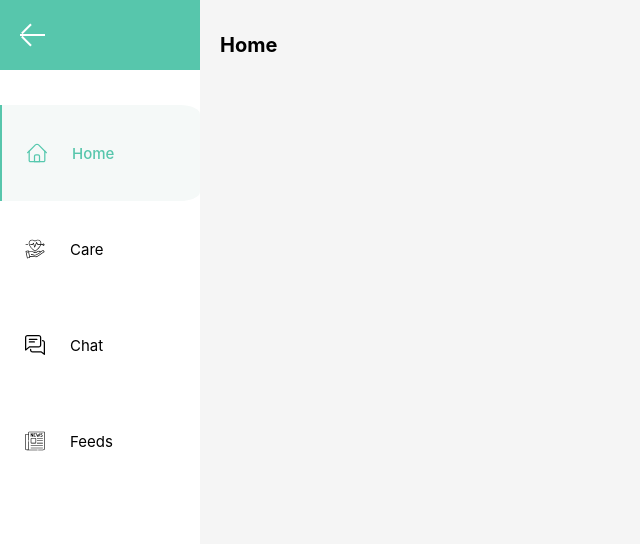
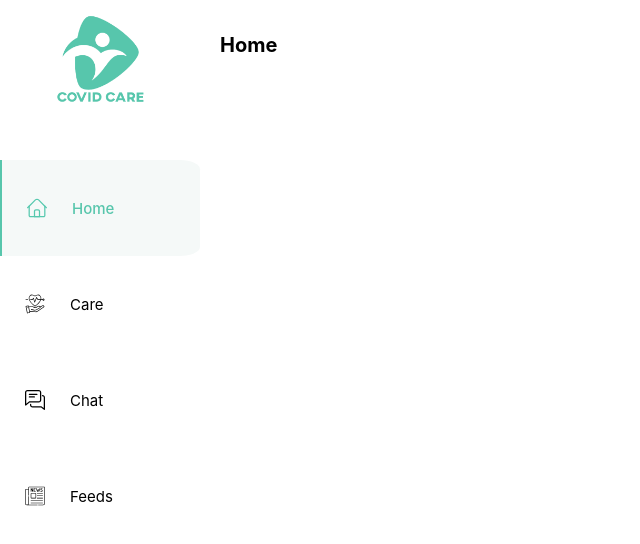
Before and after one commit to tanweer919/covidcare, a Next.js app: page / in a window 1280 px wide. Shown: the top 544 px of the page, without its empty margins (0-640 px from the left). Built offline with nearby package versions, Linux system fonts and the light colour scheme.

Commit message:
Added logo and modified sidebar

```diff
--- a/src/components/Layout.tsx
+++ b/src/components/Layout.tsx
@@ -7,13 +7,10 @@ const Layout = ({
   children: JSX.Element;
   selectedKey: number;
 }): JSX.Element => {
-  const [sidebarExpanded, setExpanded] = useState(true);
 
   return (
     <div className="layout">
       <Sidebar
-        sidebarExpanded={sidebarExpanded}
-        setExpanded={setExpanded}
         selectedKey={selectedKey}
       />
       <div className="content">{children}</div>
--- a/src/components/Sidebar.tsx
+++ b/src/components/Sidebar.tsx
@@ -3,15 +3,10 @@ import { useRouter } from "next/router";
 import SidebarIcon from "./SidebarIcon";
 
 interface propType {
-  sidebarExpanded: boolean;
-  setExpanded: React.Dispatch<React.SetStateAction<boolean>>;
   selectedKey: number
 }
-const Sidebar = ({ sidebarExpanded, setExpanded, selectedKey }: propType): JSX.Element => {
+const Sidebar = ({ selectedKey }: propType): JSX.Element => {
   const router = useRouter();
-  const handleChange = (e: React.MouseEvent<HTMLDivElement, MouseEvent>) => {
-    setExpanded(!sidebarExpanded);
-  };
 
   const handleSelect = (i: number, url: string) => {
     router.push(url);
@@ -33,17 +28,9 @@ const Sidebar = ({ sidebarExpanded, setExpanded, selectedKey }: propType): JSX.E
     { label: "Feeds", icon: "newspaper.svg", link: "/news" },
   ];
   return (
-    <nav className={`sidebar${sidebarExpanded ? " sidebar-expanded" : ""}`}>
-      <div className="sidebar-menu-button__container" onClick={handleChange}>
-        <div className="sidebar-menu-button">
-          <div
-            className={`icon-dash${sidebarExpanded ? " icon-dash-first" : ""}`}
-          ></div>
-          <div className="icon-dash "></div>
-          <div
-            className={`icon-dash${sidebarExpanded ? " icon-dash-last" : ""}`}
-          ></div>
-        </div>
+    <nav className="sidebar">
+      <div className="sidebar-logo__container">
+        <img className="sidebar-logo" src="/images/logo.png" alt="logo" />
       </div>
       {items.map((item: sidebarItem, i: number) => (
         <div
--- a/src/sass/abstract/_variables.scss
+++ b/src/sass/abstract/_variables.scss
@@ -1,4 +1,2 @@
 $primary-color : #57c6ac;
-
-$sidebar-width: 7rem;
-$sidebar-expanded-width: 20rem;
+$sidebar-width: 20rem;
--- a/styles/Sidebar.scss
+++ b/styles/Sidebar.scss
@@ -6,9 +6,6 @@
   background-color: white;
   transition: all 0.5s;
   z-index: 1;
-  &-expanded {
-    width: $sidebar-expanded-width;
-  }
   &-item {
     height: 12vh;
     width: 100%;
@@ -17,13 +14,13 @@
     justify-content: start;
     &__icon-box {
       height: 6vh;
-      width: $sidebar-width;
+      width: 7rem;
       display: flex;
       align-items: center;
       justify-content: center;
     }
     &--text {
-      display: none;
+      display: block;
       font-size: 1.5rem;
     }
     &__icon {
@@ -39,7 +36,8 @@
     }
     &:not(:first-child):hover &__icon {
       @include selectedSidebarText;
-      filter: invert(75%) sepia(29%) saturate(638%) hue-rotate(116deg) brightness(88%) contrast(91%);
+      filter: invert(75%) sepia(29%) saturate(638%) hue-rotate(116deg)
+        brightness(88%) contrast(91%);
     }
     &-active {
       border-left: 2px solid $primary-color;
@@ -52,42 +50,19 @@
     }
     &-active &__icon {
       @include selectedSidebarText;
-      filter: invert(75%) sepia(29%) saturate(638%) hue-rotate(116deg) brightness(88%) contrast(91%);
+      filter: invert(75%) sepia(29%) saturate(638%) hue-rotate(116deg)
+        brightness(88%) contrast(91%);
     }
   }
-  &-expanded &-item--text {
-    display: block;
-  }
-  &-menu-button__container {
-    width: $sidebar-width;
-    background-color: $primary-color;
-    margin-bottom: 3.5rem;
-    transition: all 0.5s;
-  }
-  &-expanded &-menu-button__container {
-    width: $sidebar-expanded-width;
-  }
-  &-menu-button {
-    display: flex;
-    align-items: flex-start;
-    justify-content: center;
-    flex-direction: column;
-    height: $sidebar-width;
-    margin-left: 2rem;
+  &-logo {
+    height: 12rem;
+    margin-bottom: 4rem;
+    padding: 1rem;
+    &__container {
+      width: $sidebar-width;
+      display: flex;
+      justify-content: center;
+      align-items: center;
+    }
   }
 }
-.icon-dash {
-  height: 2px;
-  width: 2.5rem;
-  background-color: white;
-  margin: 4px 0;
-  transition: all 0.5s;
-}
-.icon-dash-first {
-  transform: translate(0, 4px) rotate(-45deg);
-  width: 1.25rem;
-}
-.icon-dash-last {
-  transform: translate(0, -4px) rotate(45deg);
-  width: 1.25rem;
-}
--- a/styles/globals.scss
+++ b/styles/globals.scss
@@ -23,7 +23,6 @@ a {
 }
 .content {
   flex-grow: 2;
-  background-color: #f5f5f5;
   padding: 2rem;
   height: 100vh;
 }
```
Also changed, not shown: public/images/logo.png (added).
